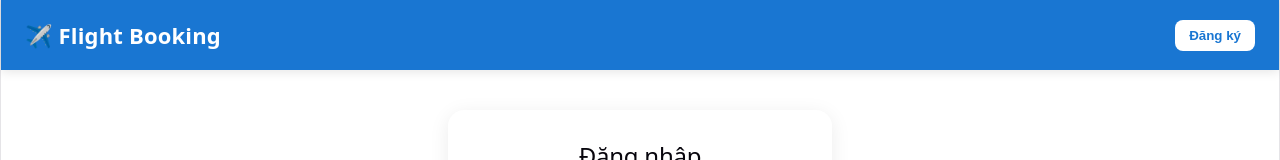
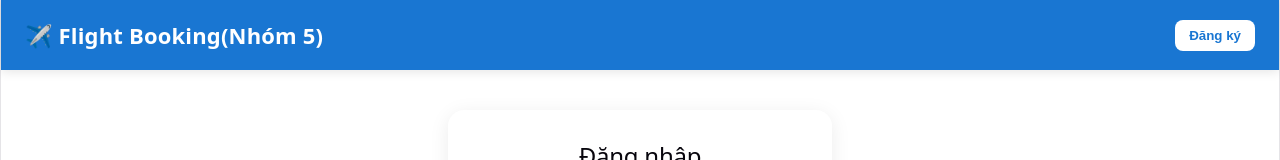
Before and after one commit to khoiln218/flight-booking, a React (Vite) app: page /login in a window 1280 px wide. Shown: the top 160 px of the page. Built offline with nearby package versions, Linux system fonts and the light colour scheme.

Commit message:
add group name

```diff
--- a/src/components/Nav.tsx
+++ b/src/components/Nav.tsx
@@ -60,7 +60,7 @@ export default function Navbar() {
                 style={styles.logo}
                 onClick={() => navigate("/")}
             >
-                ✈️ Flight Booking
+                ✈️ Flight Booking(Nhóm 5)
             </div>
 
             {/* RIGHT */}
```
